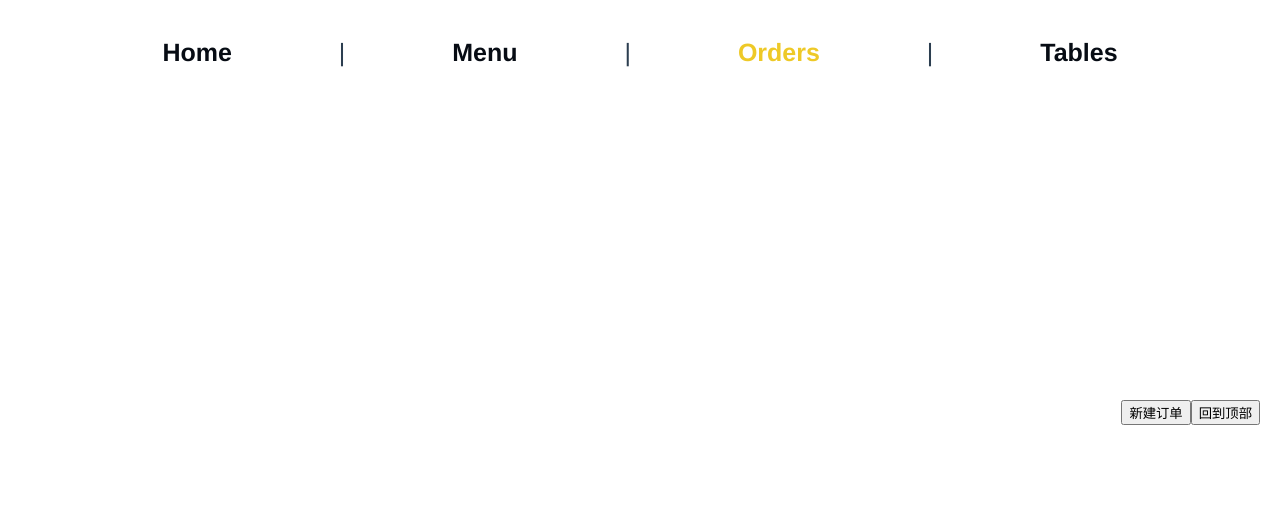
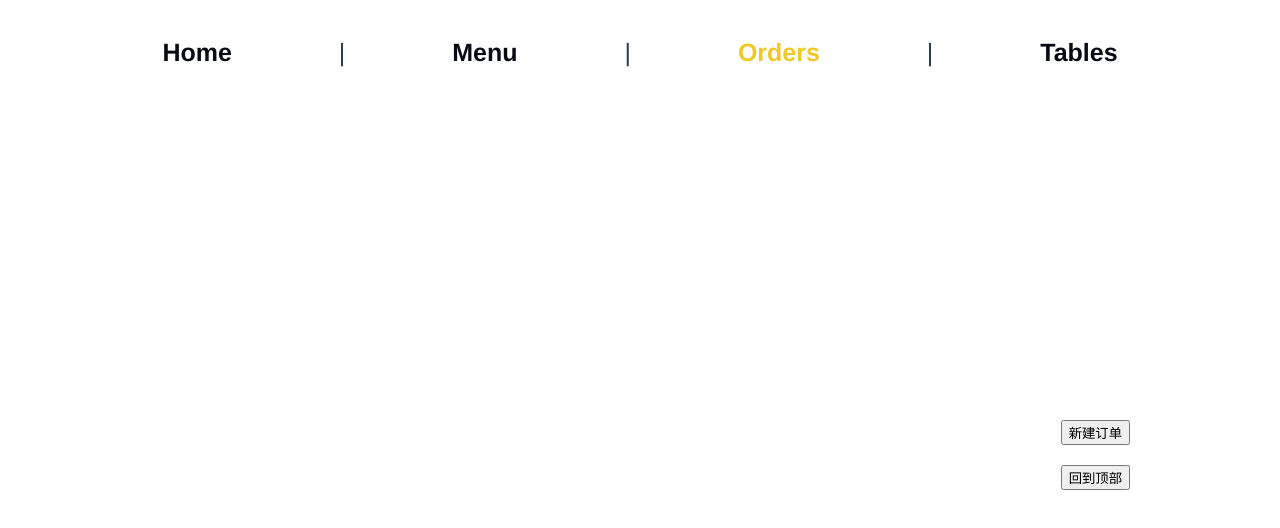
Before and after one commit to pandacase/sysu-fa23-db-restaurantMS, a Vue app in the folder frontend/: page /order in a window 1280 px wide. Shown: the top 528 px of the page. Built offline with nearby package versions, Linux system fonts and the light colour scheme.

Commit message:
Update OrderMSView.vue

```diff
--- a/frontend/src/views/OrderMSView.vue
+++ b/frontend/src/views/OrderMSView.vue
@@ -71,6 +71,11 @@ export default {
 .floating-menu {
   position: fixed;
   top: 50%; /* 调整位置，使菜单垂直居中 */
-  right: 20px;
+  right: 150px;
+}
+
+.floating-menu button {
+  display: block;
+  margin: 20px 0;
 }
 </style>
```
